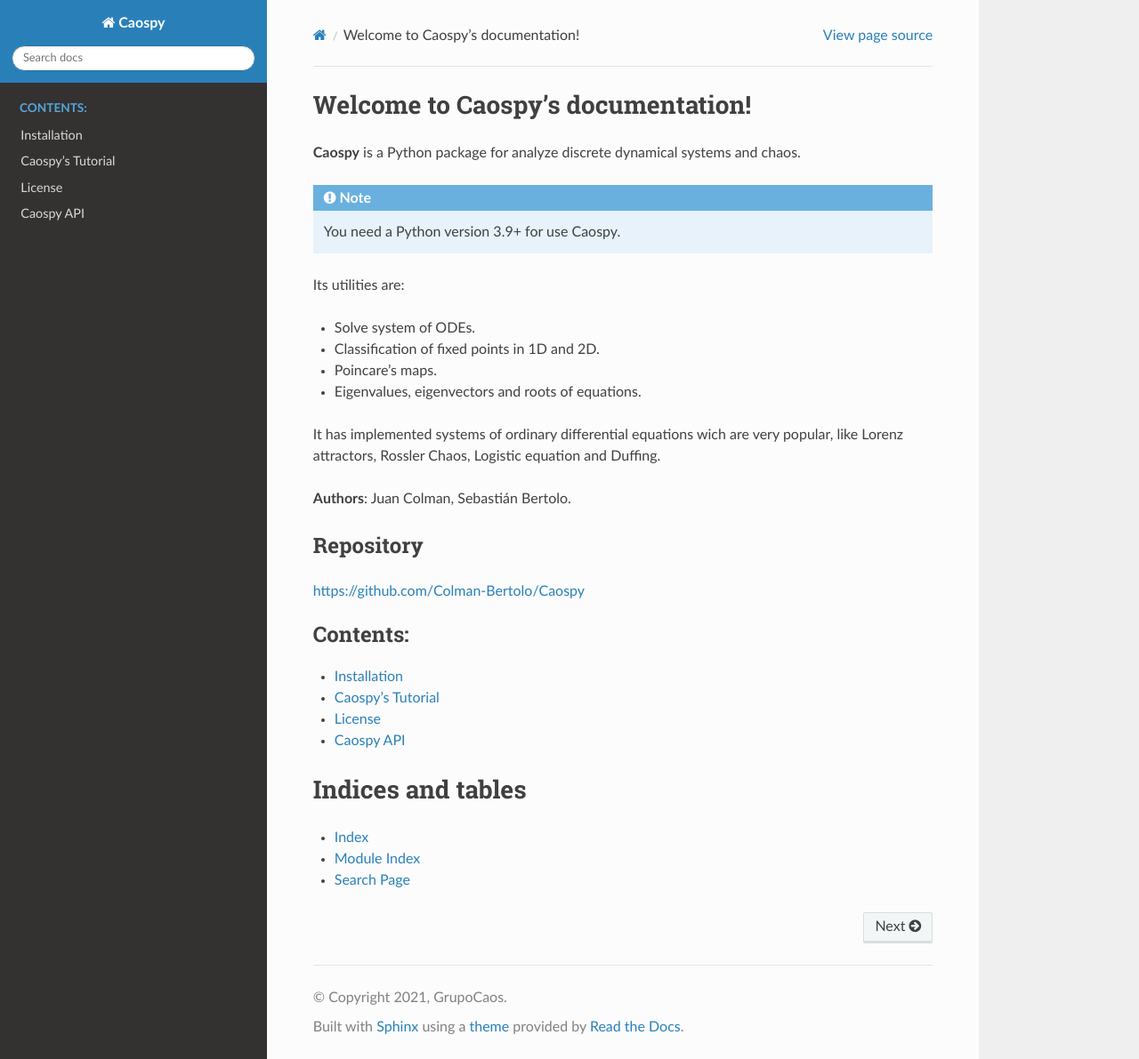
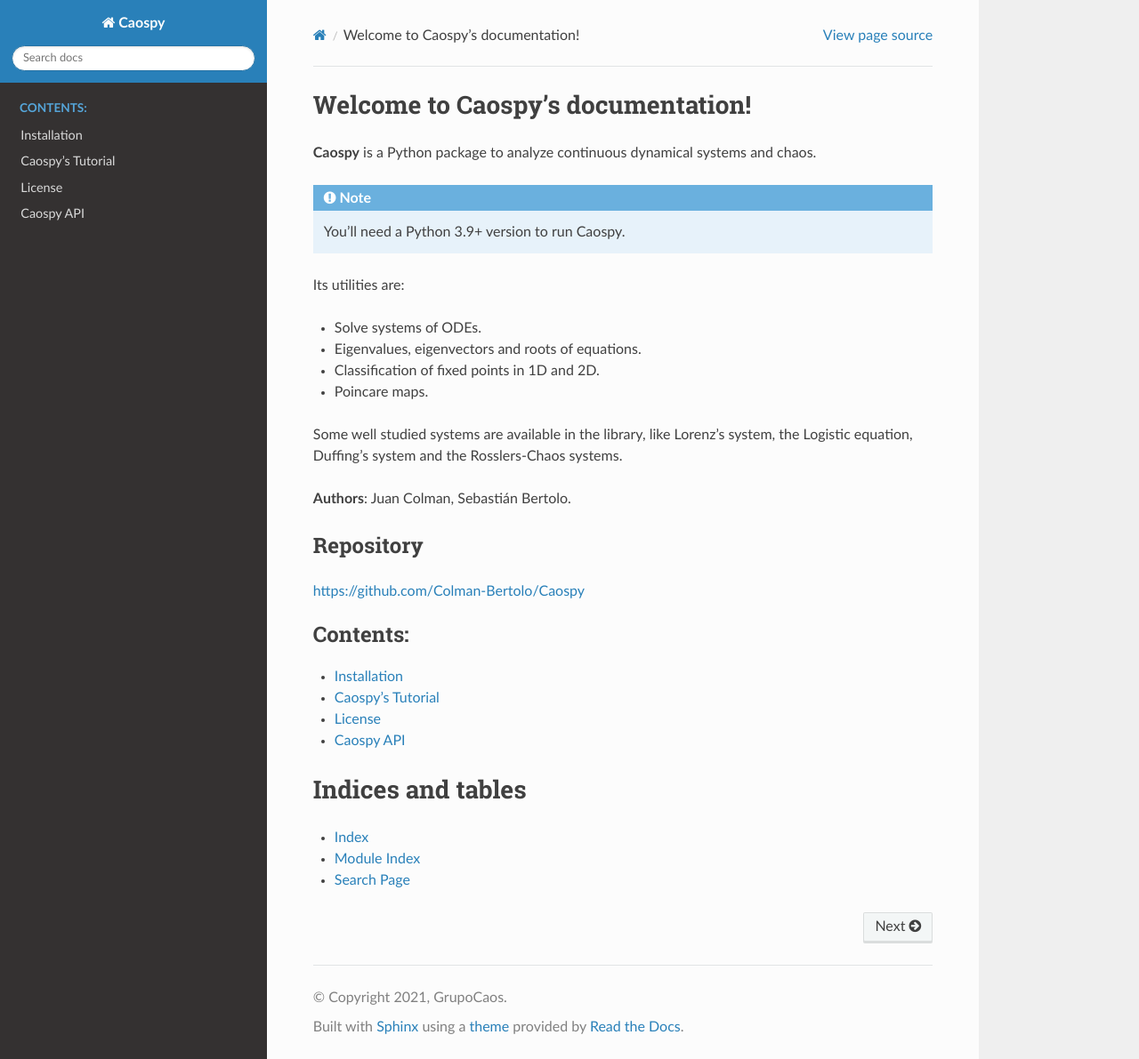
Before and after one commit to Colman-Bertolo/Caospy, a Sphinx documentation site: the page built from docs/source/index.rst, in a window 1280 px wide and 1191 px high. Shown: the whole window at 89% size. Built offline with Sphinx 7.4.7 and the Read the Docs theme 2.0.0, drawn with Linux system fonts in a browser that asks for light colours.

Commit message:
Update index.rst

```diff
--- a/docs/source/index.rst
+++ b/docs/source/index.rst
@@ -6,24 +6,23 @@
 Welcome to Caospy's documentation!
 ==================================
 
-**Caospy**  is a Python package for analyze discrete dynamical systems and chaos.
+**Caospy**  is a Python package to analyze continuous dynamical systems and chaos.
 
 .. note::
-    You need a Python version 3.9+ for use Caospy.
+    You'll need a Python 3.9+ version to run Caospy.
 
 
 
 Its utilities are:
 
-
--  Solve system of ODEs.
+-  Solve systems of ODEs.
+-  Eigenvalues, eigenvectors and roots of equations.
 -  Classification of fixed points in 1D and 2D.
--  Poincare's maps.
--  Eigenvalues, eigenvectors and roots of equations.
+-  Poincare maps.
 
 
-It has implemented systems of ordinary differential equations wich are very popular,
-like Lorenz attractors, Rossler Chaos, Logistic equation and Duffing.
+Some well studied systems are available in the library, like Lorenz's system, the Logistic
+equation, Duffing's system and the Rosslers-Chaos systems.
 
 **Authors**:
 Juan Colman, Sebastián Bertolo.
```
